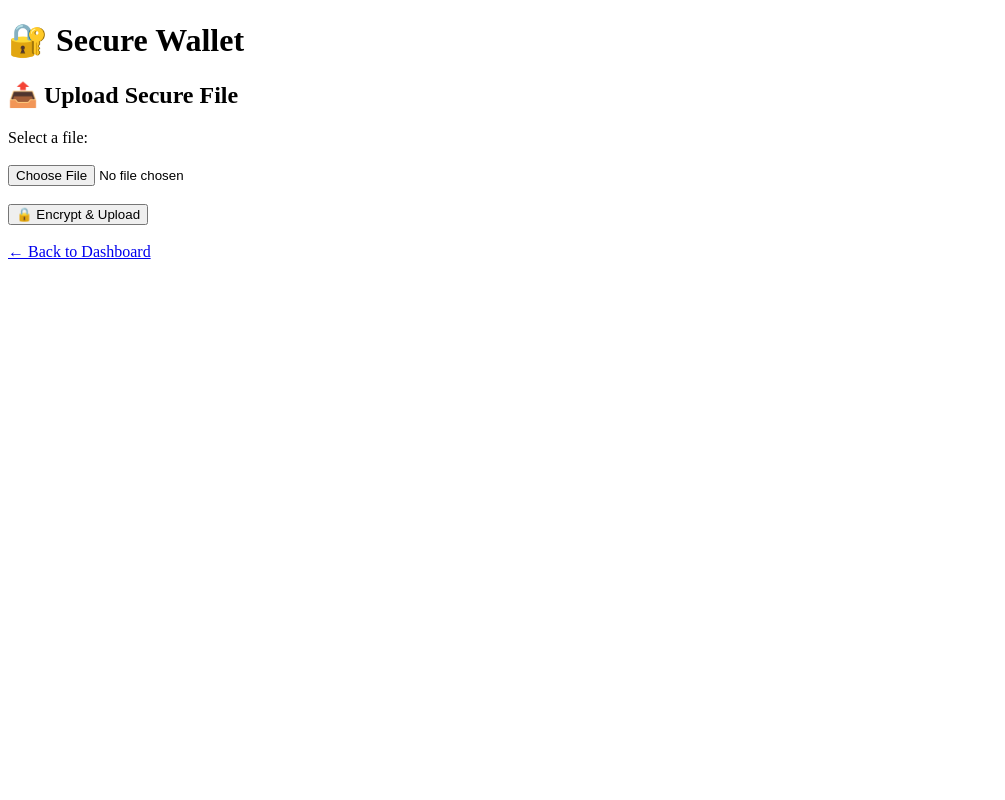
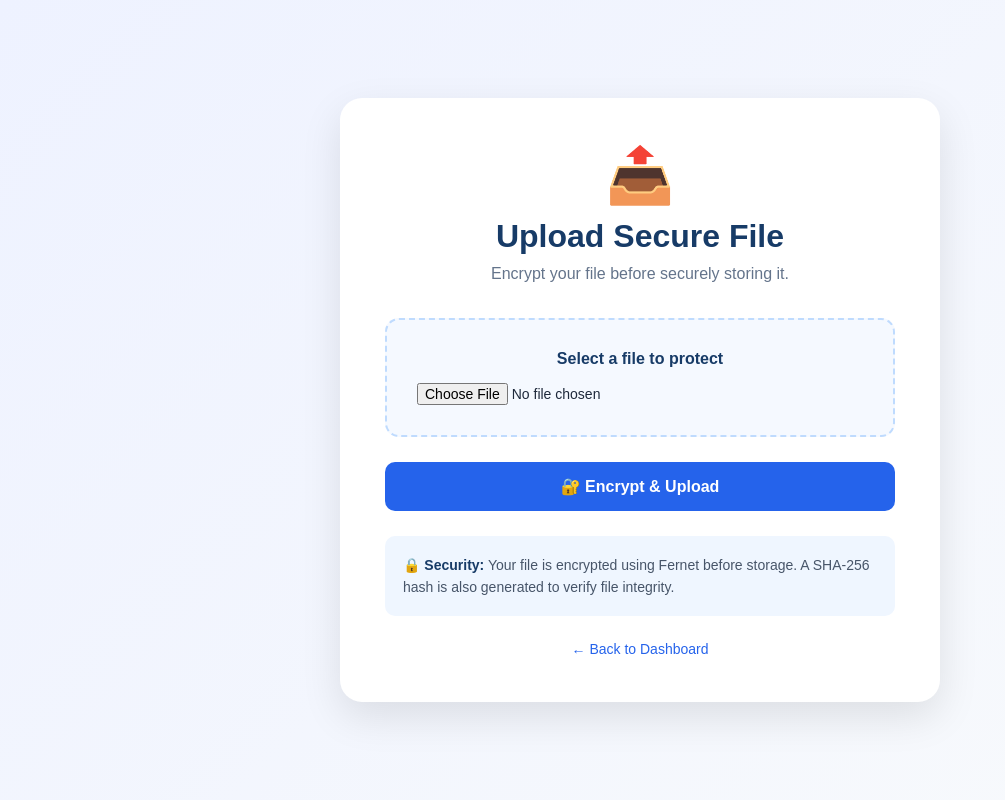
Before and after one commit to 2303a52332/secure-wallet, a Flask app: page /upload in a window 1280 px wide. Shown: the whole page, without its empty margins (0-1005 px from the left). Run offline with Flask 3, Linux system fonts and the light colour scheme; the visitor is signed in with stand-in values (Sample User, id 1); parts of the project's set-up code (start-up, migrations or seed data) failed here and were passed over.

Commit message:
Style upload page

```diff
--- a/templates/upload.html
+++ b/templates/upload.html
@@ -1,45 +1,166 @@
 <!DOCTYPE html>
 <html lang="en">
-
 <head>
     <meta charset="UTF-8">
     <meta name="viewport" content="width=device-width, initial-scale=1.0">
 
-    <title>Upload File - Secure Wallet</title>
+    <title>Upload File | Secure Wallet</title>
+
+    <link rel="stylesheet" href="{{ url_for('static', filename='css/style.css') }}">
+
+    <style>
+        .upload-page {
+            min-height: 100vh;
+            display: flex;
+            align-items: center;
+            justify-content: center;
+            padding: 30px 20px;
+        }
+
+        .upload-card {
+            width: 100%;
+            max-width: 600px;
+            background: white;
+            padding: 45px;
+            border-radius: 22px;
+            box-shadow: 0 15px 40px rgba(0, 0, 0, 0.10);
+        }
+
+        .upload-icon {
+            text-align: center;
+            font-size: 55px;
+            margin-bottom: 10px;
+        }
+
+        .upload-card h1 {
+            text-align: center;
+            margin: 0;
+            color: #173b67;
+            font-size: 32px;
+        }
+
+        .upload-subtitle {
+            text-align: center;
+            color: #64748b;
+            margin: 10px 0 35px;
+        }
+
+        .file-box {
+            background: #f5f9ff;
+            border: 2px dashed #bfdbfe;
+            border-radius: 14px;
+            padding: 30px;
+            text-align: center;
+            margin-bottom: 25px;
+        }
+
+        .file-box label {
+            display: block;
+            color: #173b67;
+            font-weight: 600;
+            margin-bottom: 15px;
+        }
+
+        .file-box input[type="file"] {
+            width: 100%;
+            font-size: 14px;
+        }
+
+        .encrypt-btn {
+            width: 100%;
+            border: none;
+            padding: 15px;
+            border-radius: 10px;
+            background: #2563eb;
+            color: white;
+            font-size: 16px;
+            font-weight: 600;
+            cursor: pointer;
+        }
+
+        .encrypt-btn:hover {
+            background: #1d4ed8;
+        }
+
+        .security-info {
+            margin-top: 25px;
+            padding: 18px;
+            background: #eff6ff;
+            border-radius: 10px;
+            color: #475569;
+            font-size: 14px;
+            line-height: 1.6;
+        }
+
+        .security-info strong {
+            color: #173b67;
+        }
+
+        .back-link {
+            display: block;
+            text-align: center;
+            margin-top: 25px;
+            color: #2563eb;
+            text-decoration: none;
+            font-size: 14px;
+        }
+
+        .back-link:hover {
+            text-decoration: underline;
+        }
+    </style>
 </head>
 
 <body>
 
-    <h1>🔐 Secure Wallet</h1>
+    <main class="upload-page">
 
-    <h2>📤 Upload Secure File</h2>
+        <section class="upload-card">
+
+            <div class="upload-icon">📤</div>
+
+            <h1>Upload Secure File</h1>
+
+            <p class="upload-subtitle">
+                Encrypt your file before securely storing it.
+            </p>
 
             <form method="POST" enctype="multipart/form-data">
 
-        <label>Select a file:</label>
+                <div class="file-box">
 
-        <br><br>
+                    <label for="file">
+                        Select a file to protect
+                    </label>
 
                     <input
                         type="file"
+                        id="file"
                         name="file"
                         required
                     >
 
-        <br><br>
+                </div>
 
-        <button type="submit">
-            🔒 Encrypt & Upload
+                <button type="submit" class="encrypt-btn">
+                    🔐 Encrypt & Upload
                 </button>
 
             </form>
 
-    <br>
+            <div class="security-info">
+                <strong>🔒 Security:</strong>
+                Your file is encrypted using Fernet before storage.
+                A SHA-256 hash is also generated to verify file integrity.
+            </div>
 
-    <a href="/dashboard">
+            <a href="/dashboard" class="back-link">
                 ← Back to Dashboard
             </a>
 
+        </section>
+
+    </main>
+
 </body>
-
 </html>
```
Lines whose indentation alone changed are shown as unchanged.
